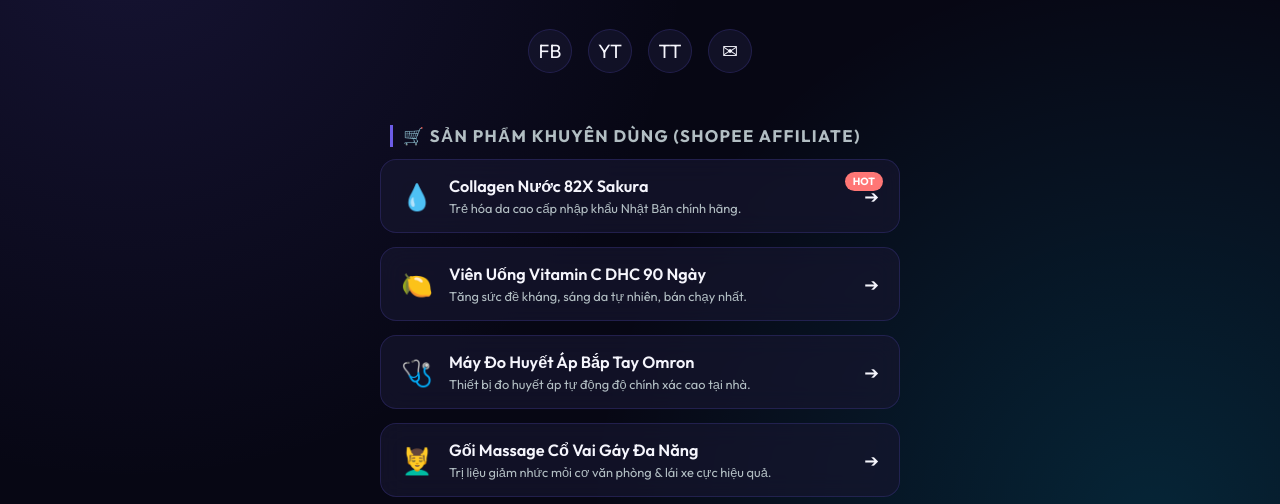
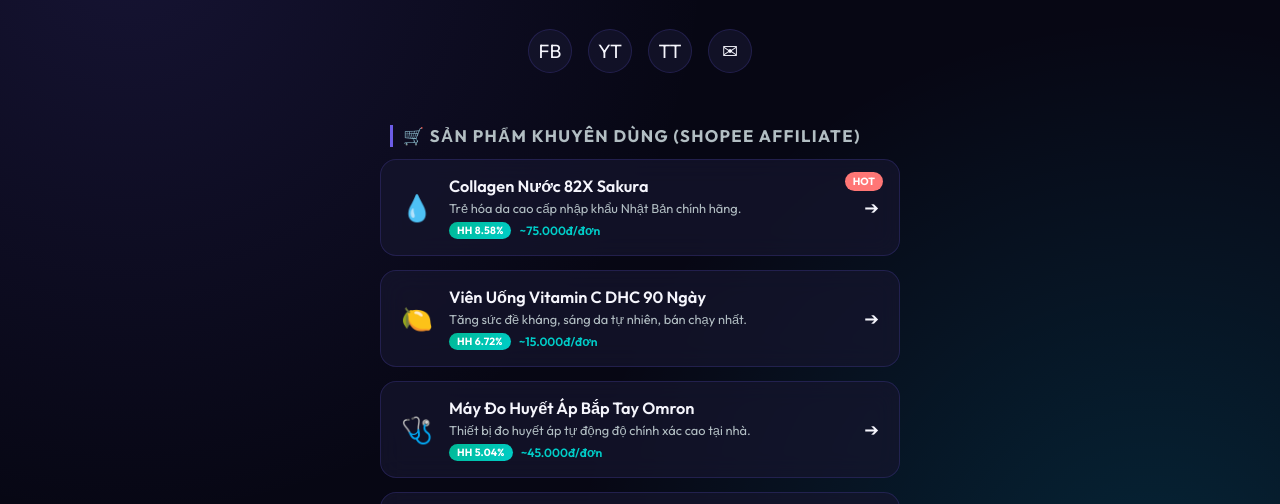
Before and after one commit to vbtrung79-max/trungsteel-bio, a plain HTML site: page index.html in a window 1280 px wide. Shown: the part 285-789 px from the top of the page. Drawn offline with Linux system fonts and the light colour scheme.

Commit message:
Them hien thi hoa hong du tinh cho moi san pham

```diff
--- a/index.html
+++ b/index.html
@@ -253,6 +253,29 @@
             text-transform: uppercase;
         }
 
+        .commission-row {
+            display: flex;
+            align-items: center;
+            gap: 8px;
+            margin-top: 6px;
+        }
+
+        .commission-badge {
+            background: linear-gradient(135deg, #00b894 0%, #00cec9 100%);
+            color: white;
+            font-size: 0.65rem;
+            font-weight: 700;
+            padding: 2px 8px;
+            border-radius: 100px;
+            letter-spacing: 0.02em;
+        }
+
+        .commission-amount {
+            font-size: 0.75rem;
+            color: #00cec9;
+            font-weight: 600;
+        }
+
         /* FOOTER */
         .footer {
             margin-top: 48px;
@@ -306,6 +329,10 @@
                 <div class="link-content">
                     <h3 class="link-title">Collagen Nước 82X Sakura</h3>
                     <p class="link-desc">Trẻ hóa da cao cấp nhập khẩu Nhật Bản chính hãng.</p>
+                    <div class="commission-row">
+                        <span class="commission-badge">HH 8.58%</span>
+                        <span class="commission-amount">~75.000đ/đơn</span>
+                    </div>
                 </div>
                 <span class="link-arrow">➔</span>
             </a>
@@ -315,6 +342,10 @@
                 <div class="link-content">
                     <h3 class="link-title">Viên Uống Vitamin C DHC 90 Ngày</h3>
                     <p class="link-desc">Tăng sức đề kháng, sáng da tự nhiên, bán chạy nhất.</p>
+                    <div class="commission-row">
+                        <span class="commission-badge">HH 6.72%</span>
+                        <span class="commission-amount">~15.000đ/đơn</span>
+                    </div>
                 </div>
                 <span class="link-arrow">➔</span>
             </a>
@@ -324,6 +355,10 @@
                 <div class="link-content">
                     <h3 class="link-title">Máy Đo Huyết Áp Bắp Tay Omron</h3>
                     <p class="link-desc">Thiết bị đo huyết áp tự động độ chính xác cao tại nhà.</p>
+                    <div class="commission-row">
+                        <span class="commission-badge">HH 5.04%</span>
+                        <span class="commission-amount">~45.000đ/đơn</span>
+                    </div>
                 </div>
                 <span class="link-arrow">➔</span>
             </a>
@@ -332,7 +367,11 @@
                 <span class="link-icon">💆‍♂️</span>
                 <div class="link-content">
                     <h3 class="link-title">Gối Massage Cổ Vai Gáy Đa Năng</h3>
-                    <p class="link-desc">Trị liệu giảm nhức mỏi cơ văn phòng & lái xe cực hiệu quả.</p>
+                    <p class="link-desc">Trị liệu giảm nhức mỏi cơ văn phòng &amp; lái xe cực hiệu quả.</p>
+                    <div class="commission-row">
+                        <span class="commission-badge">HH 7.56%</span>
+                        <span class="commission-amount">~30.000đ/đơn</span>
+                    </div>
                 </div>
                 <span class="link-arrow">➔</span>
             </a>
```
